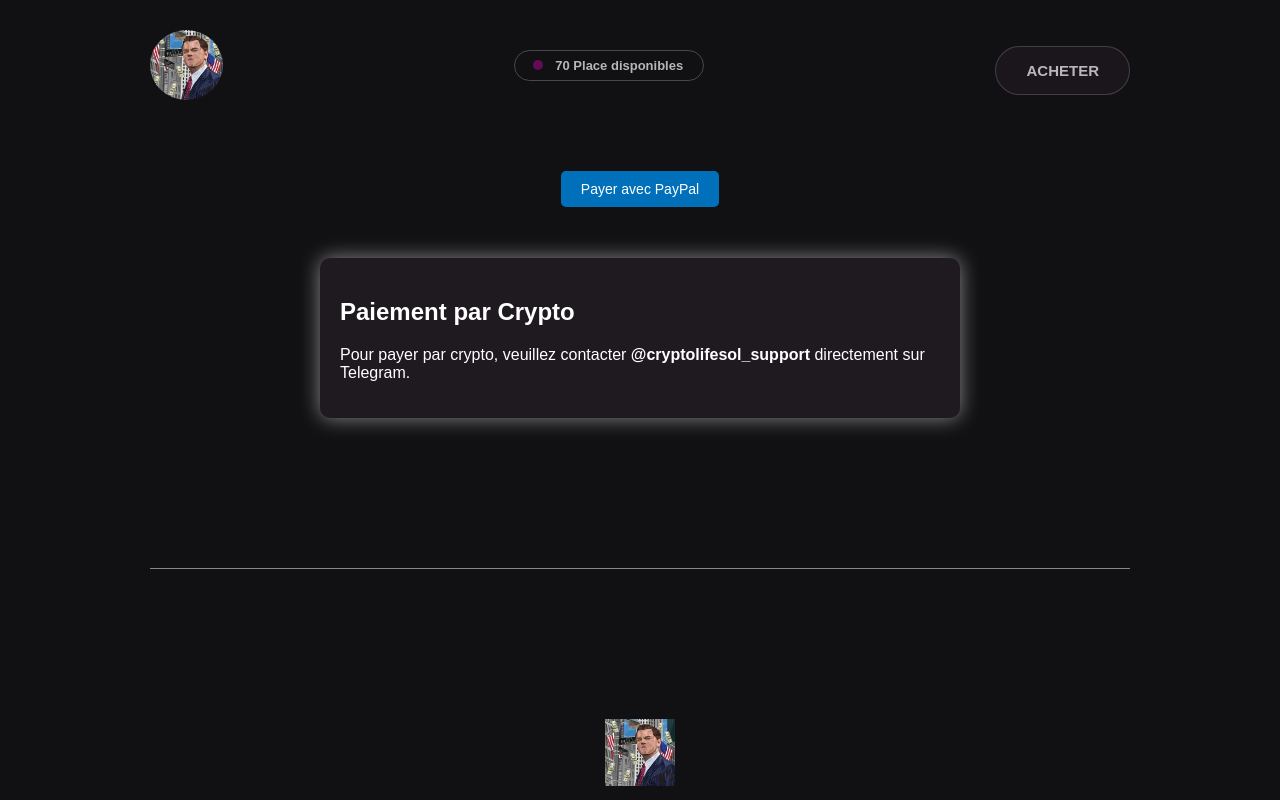
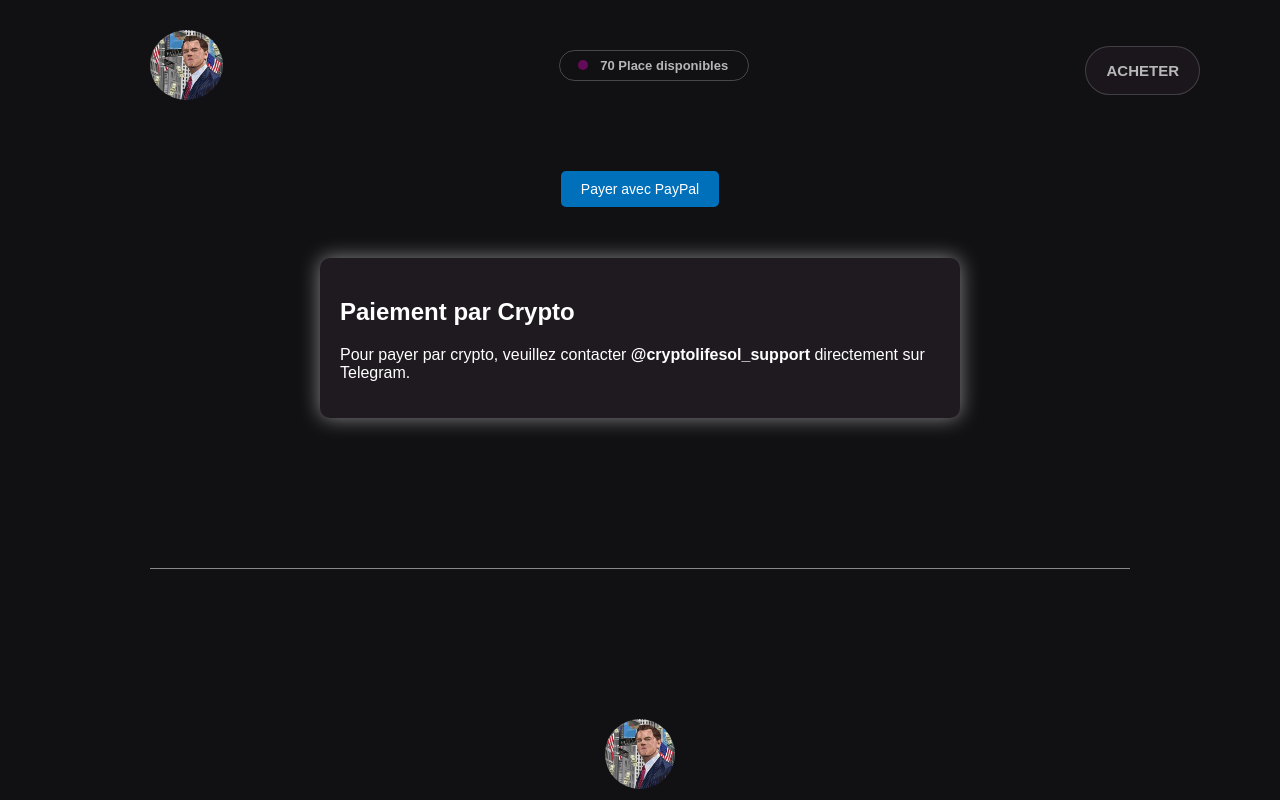
Before and after one commit to CryptoLifesol/CryptoLife, a plain HTML site: page achat-basic.html in a window 1280 px wide. Shown: the top 800 px of the page. Drawn offline with Linux system fonts and the light colour scheme.

Commit message:
Add files via upload

```diff
--- a/achat-basic.html
+++ b/achat-basic.html
@@ -38,7 +38,12 @@ header {
         overflow: hidden;
     }
 
-
+    .logo-footer {
+        height: 70px; /* Ajustez la taille du logo selon vos besoins */
+        border-radius: 50%; /* Rendre l'image ronde */
+        overflow: hidden; /* Assurer que l'image reste dans le cadre rond */
+        margin-bottom: 50px;
+    }
 
     .bulle {
         position: absolute;
@@ -96,6 +101,51 @@ span {
         color: #fff;
         border: 1px solid rgba(255, 255, 255, 0.256);
         padding: 15px 30px;
+        border-radius: 30px;
+        cursor: pointer;
+        margin-top: 10px;
+        font-size: 15px;
+        opacity: 0.7; /* Opacité initiale */
+        transition: opacity 0.3s ease; /* Définir une transition pour l'opacité */
+        transition: box-shadow 0.3s ease;
+        transition: background-color 0.3 ease;
+        text-decoration: none;
+    }
+
+    .acheter:hover {
+        background-color: #555359;
+        opacity: 1; /* Opacité maximale au survol */
+        box-shadow: 0 0 20px rgba(255, 255, 255, 0.915); /* Ajouter un halo dès le départ */
+    }
+
+    span {
+        color: white;
+    }
+
+    /* Animation pour le point */
+    @keyframes blink {
+        from {
+            opacity: 1;
+        }
+        to {
+            opacity: 0.5;
+        }
+    }
+
+    .bulle {
+        width: 10px;
+        height: 10px;
+        background-color: #ff00dd;
+        border-radius: 50%;
+        animation: blink 1s infinite alternate;
+    }
+
+    .acheter {
+        margin-right: 50px; /* Réduit la marge */
+        background-color: #1f1920;
+        color: #fff;
+        border: 1px solid rgba(255, 255, 255, 0.256);
+        padding: 15px 20px; /* Réduit le padding */
         border-radius: 30px;
         cursor: pointer;
         margin-top: 10px;
@@ -224,7 +274,6 @@ footer {
                 margin-left: -40px;
                 margin-right: 5px;
             }
-
         }
     </style>
 
```
Lines whose indentation alone changed are shown as unchanged.
